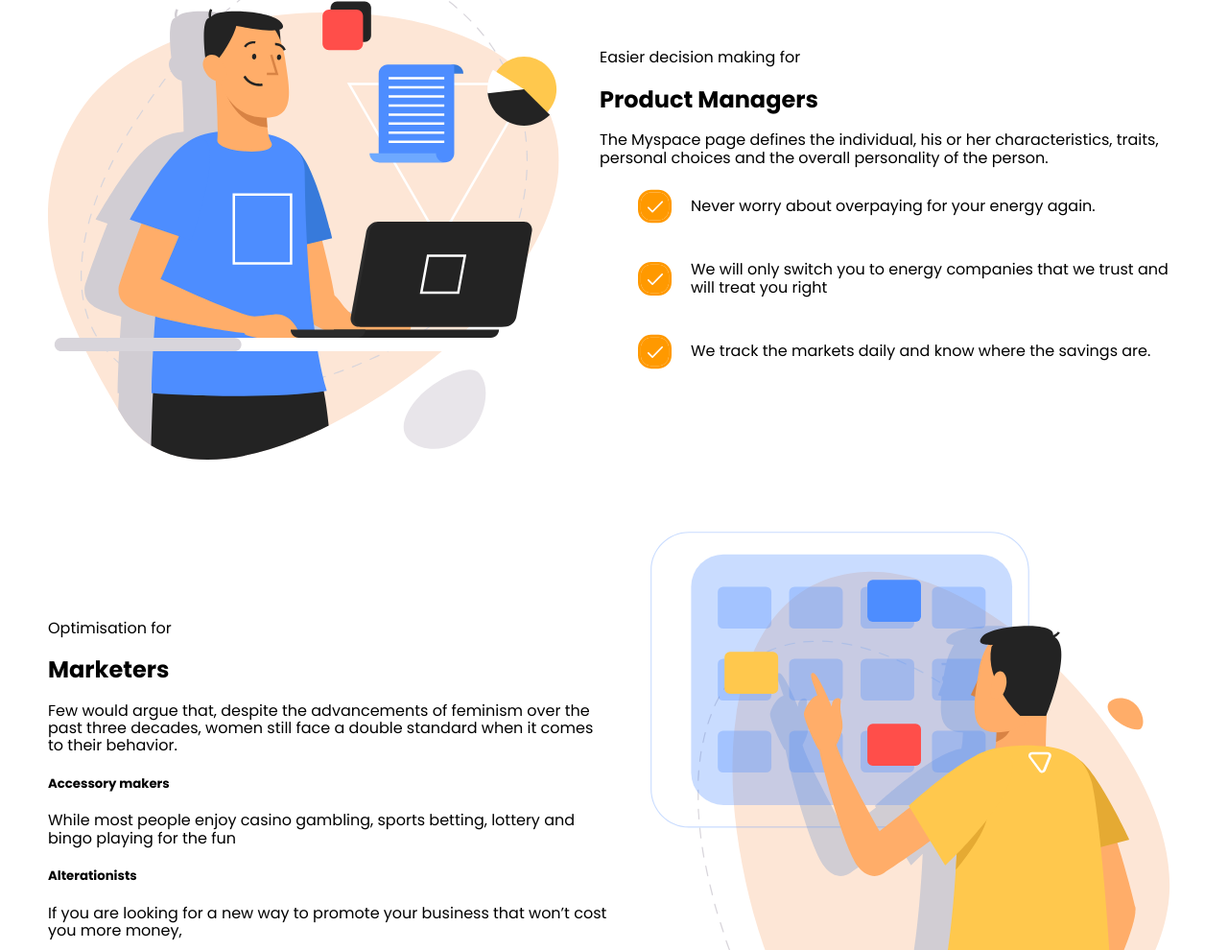
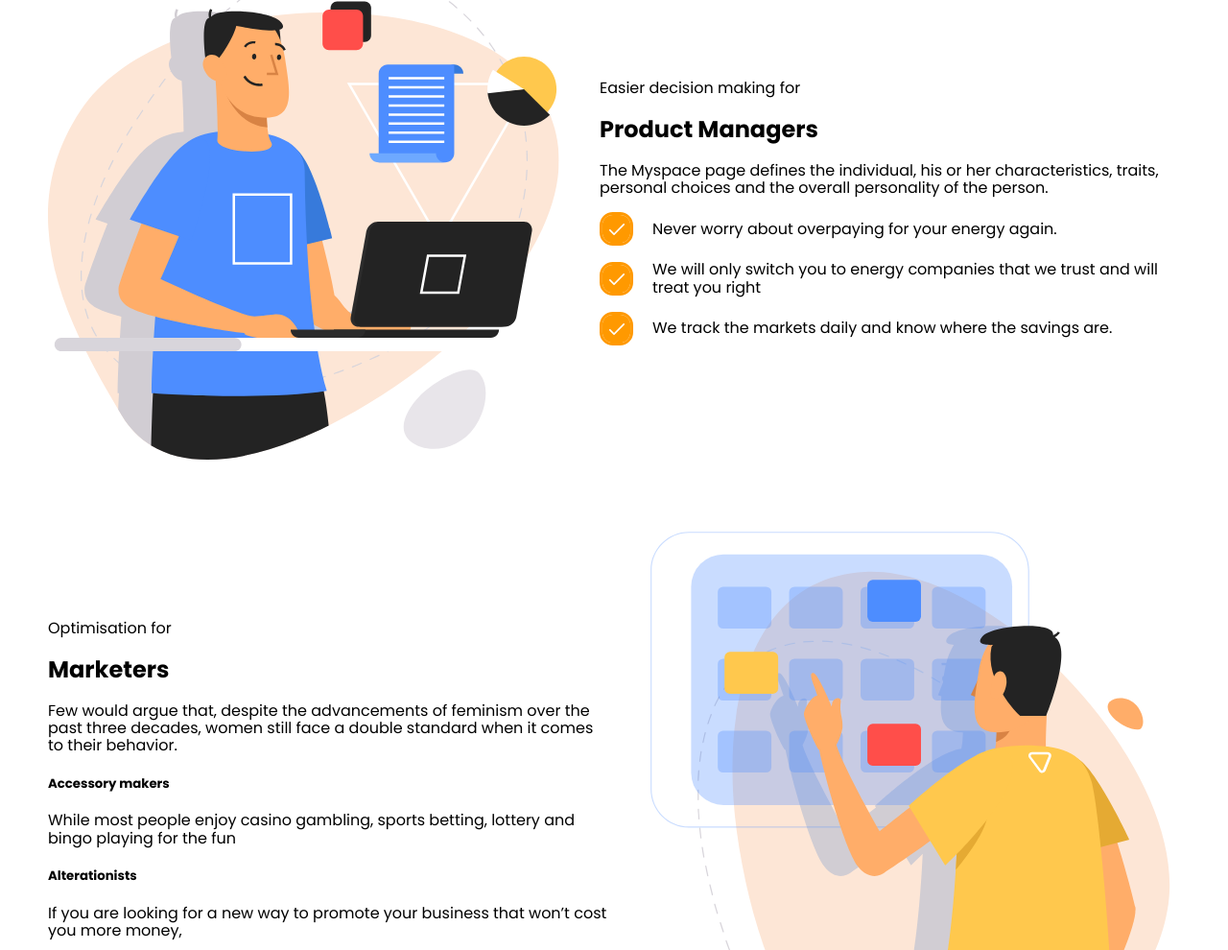
Before and after one commit to aripineninavya-rgb/Position-project, a plain HTML site: page index.html in a window 1280 px wide. Shown: the part 1795-2785 px from the top of the page at 96% size. Drawn offline with Linux system fonts and the light colour scheme.

Commit message:
small adjustments
changed ul to <p>

```diff
--- a/Styles/styles.css
+++ b/Styles/styles.css
@@ -123,6 +123,7 @@ h1{
 .points{
     display: flex;
     gap: 20px;
+    align-items: center;
 
 
 }
--- a/index.html
+++ b/index.html
@@ -131,18 +131,20 @@
                 <h2>Product Managers</h2>
                 <div>
                     <p>The Myspace page defines the individual, his or her characteristics, traits, personal choices and the overall personality of the person. </p>
-                    <ul class="points">
+                    <p class="points">
                         <img src="Images/tick-mark.svg" alt="tick">
-                        <p>Never worry about overpaying for your energy again. </p>
-                    </ul>
-                    <ul class="points">
+                        Never worry about overpaying for your energy again.
+                    </p>
+
+                    <p class="points">
                         <img src="Images/tick-mark.svg" alt="tick">
-                        <p>We will only switch you to energy companies that we trust and will treat you right</p>
-                    </ul>
-                    <ul class="points">
+                        We will only switch you to energy companies that we trust and will treat you right
+                    </p>
+
+                    <p class="points">
                         <img src="Images/tick-mark.svg" alt="tick">
-                        <p>We track the markets daily and know where the savings are.</p>
-                    </ul>
+                        We track the markets daily and know where the savings are.
+                    </p>
                 </div>
             </div>
 
```
